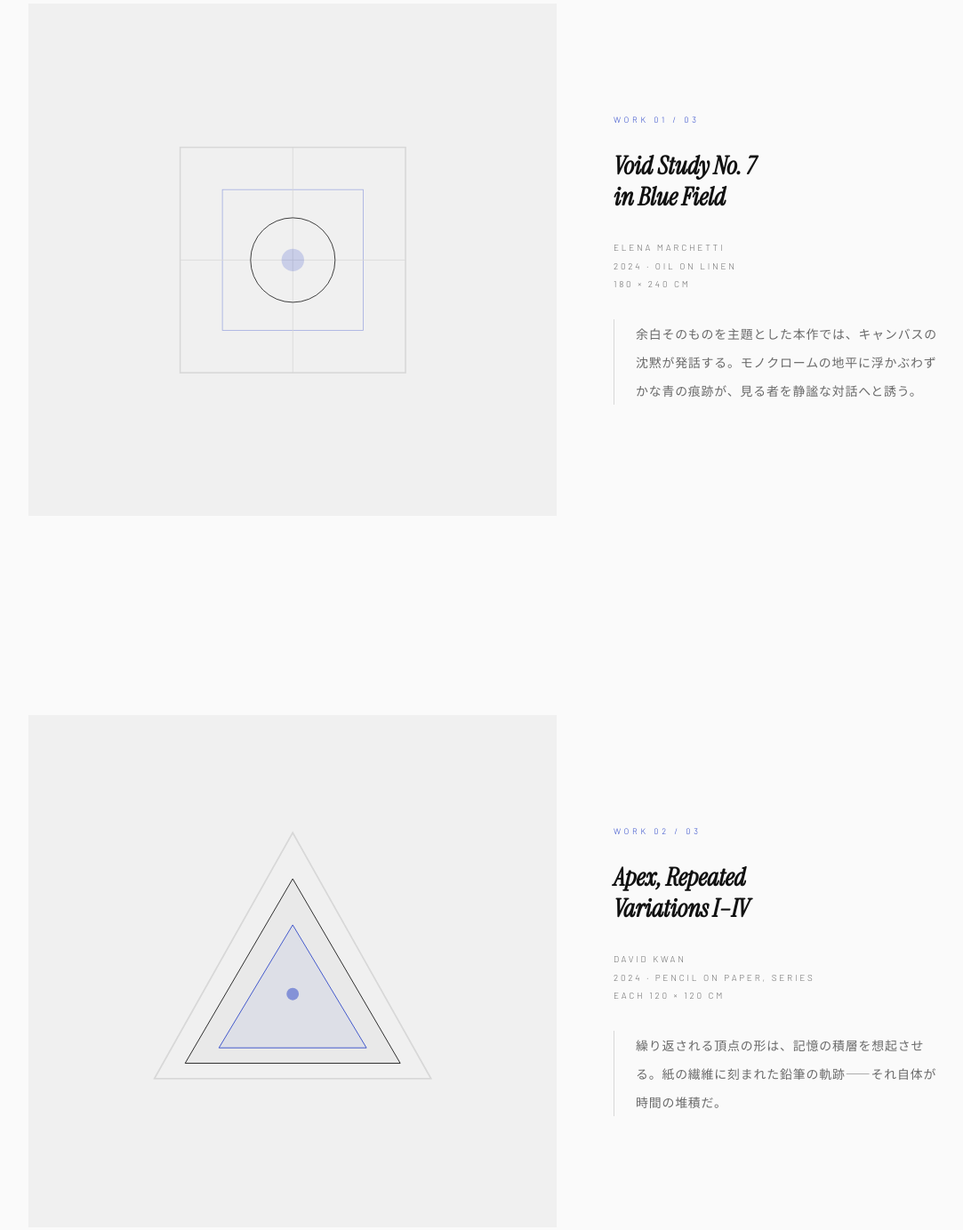
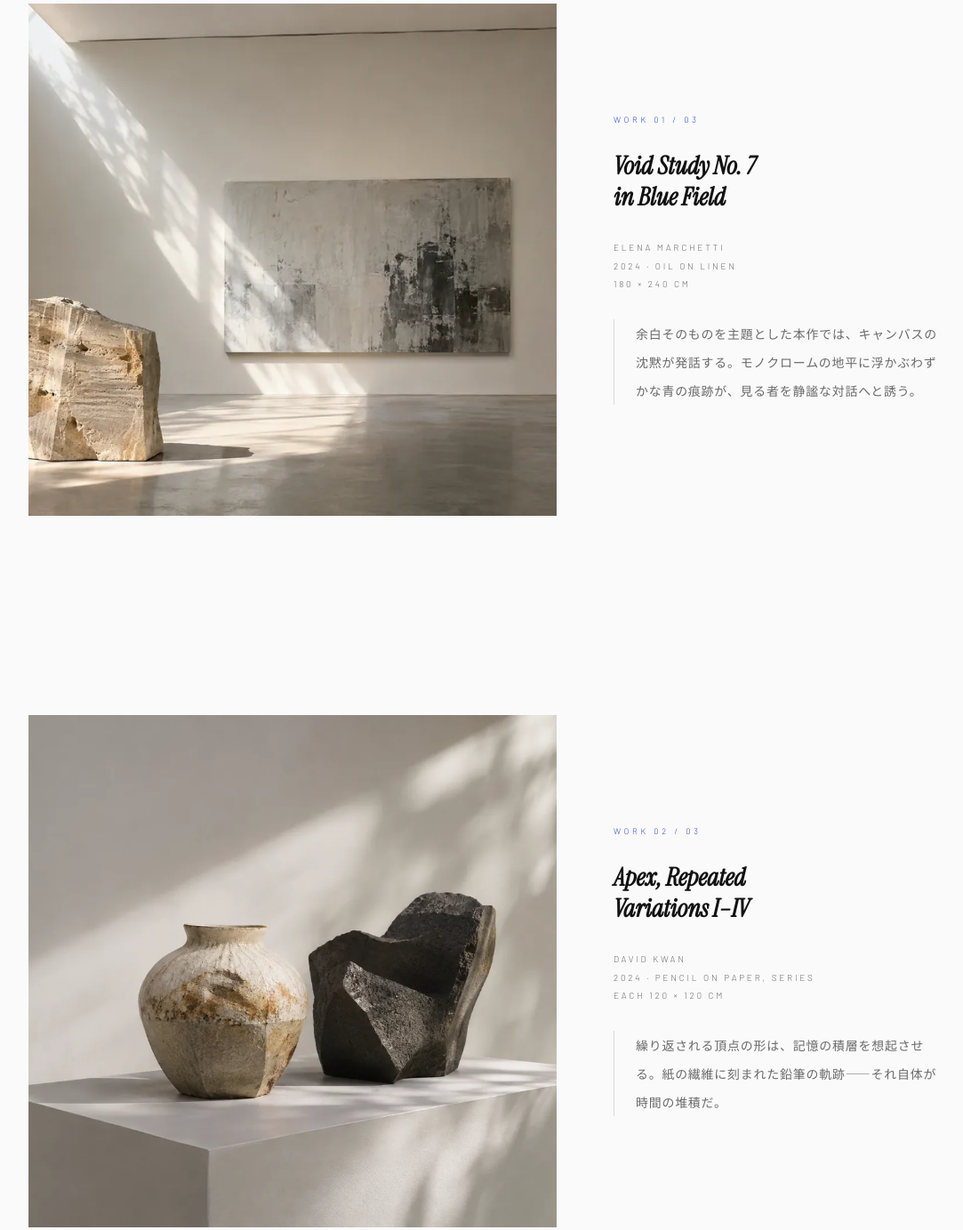
Before and after one commit to buildmate-gif/design-prompts-collection, a plain HTML site: page 053_contemporary_art_gallery.html in a window 1280 px wide. Shown: the part 1054-2437 px from the top of the page at 89% size, without its empty margins (96-1179 px from the left). Drawn offline with Linux system fonts and the light colour scheme.

Commit message:
feat: add production WebP photos to 051, 052, and 053

```diff
--- a/053_contemporary_art_gallery.html
+++ b/053_contemporary_art_gallery.html
@@ -697,15 +697,8 @@
   </div>
   <section class="artwork-section artwork-screen" id="work-1">
     <div class="artwork-visual">
-      <div class="artwork-placeholder">
-        <svg width="55%" height="55%" viewBox="0 0 200 200" fill="none">
-          <rect x="20" y="20" width="160" height="160" stroke="#D8D8D8" stroke-width="1" />
-          <rect x="50" y="50" width="100" height="100" stroke="#2B45C8" stroke-width=".5" opacity=".4" />
-          <line x1="20" y1="100" x2="180" y2="100" stroke="#D8D8D8" stroke-width=".5" />
-          <line x1="100" y1="20" x2="100" y2="180" stroke="#D8D8D8" stroke-width=".5" />
-          <circle cx="100" cy="100" r="30" stroke="#111111" stroke-width=".5" fill="none" />
-          <circle cx="100" cy="100" r="8" fill="#2B45C8" opacity=".2" />
-        </svg>
+      <div class="artwork-placeholder" style="overflow:hidden;padding:0;">
+        <img src="images/053_hero.webp" alt="自然光が差し込む現代アートギャラリーの展示空間" style="width:100%;height:100%;object-fit:cover;display:block;">
       </div>
       <div class="artwork-rule"></div>
     </div>
@@ -718,14 +711,8 @@
   </section>
   <section class="artwork-section artwork-screen" id="work-2">
     <div class="artwork-visual">
-      <div class="artwork-placeholder">
-        <svg width="60%" height="60%" viewBox="0 0 200 200" fill="none">
-          <polygon points="100,10 190,170 10,170" stroke="#D8D8D8" stroke-width="1" fill="none" />
-          <polygon points="100,40 170,160 30,160" stroke="#111111" stroke-width=".5" fill="rgba(17,17,17,.03)" />
-          <polygon points="100,70 148,150 52,150" stroke="#2B45C8" stroke-width=".5" fill="rgba(43,69,200,.06)" />
-          <circle cx="100" cy="115" r="4" fill="#2B45C8" opacity=".5" />
-          <line x1="10" y1="170" x2="190" y2="170" stroke="#D8D8D8" stroke-width=".5" />
-        </svg>
+      <div class="artwork-placeholder" style="overflow:hidden;padding:0;">
+        <img src="images/053_work.webp" alt="展示台に置かれた現代彫刻作品と静かな陰影" style="width:100%;height:100%;object-fit:cover;display:block;">
       </div>
       <div class="artwork-rule"></div>
     </div>
```
Also changed, not shown: 051_migration_promotion_lp.html (+3 -4 lines), 052_ryokan_brand_site.html (+2 -2 lines), images/051_hero.webp (added), images/051_life.webp (added), images/052_hero.webp (added), images/052_room.webp (added), images/053_hero.webp (added), images/053_work.webp (added).
